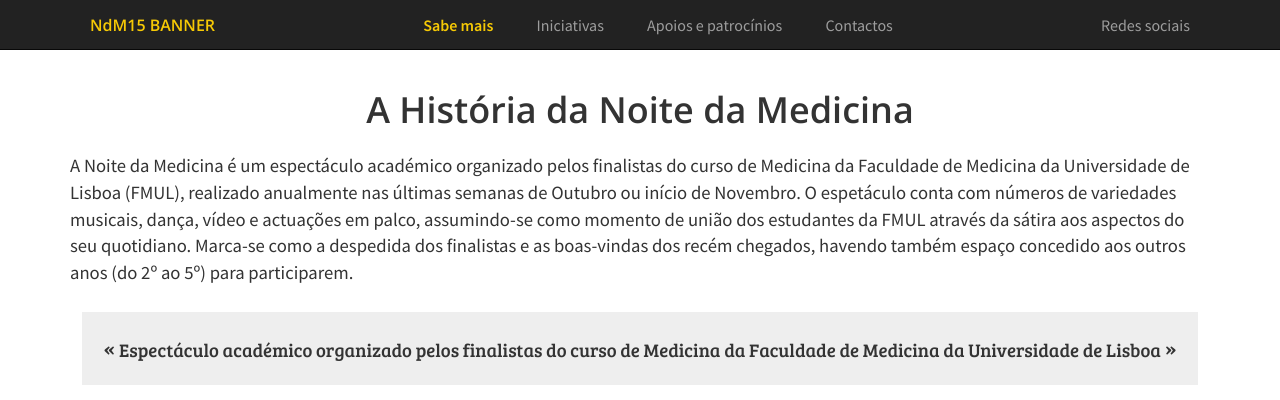
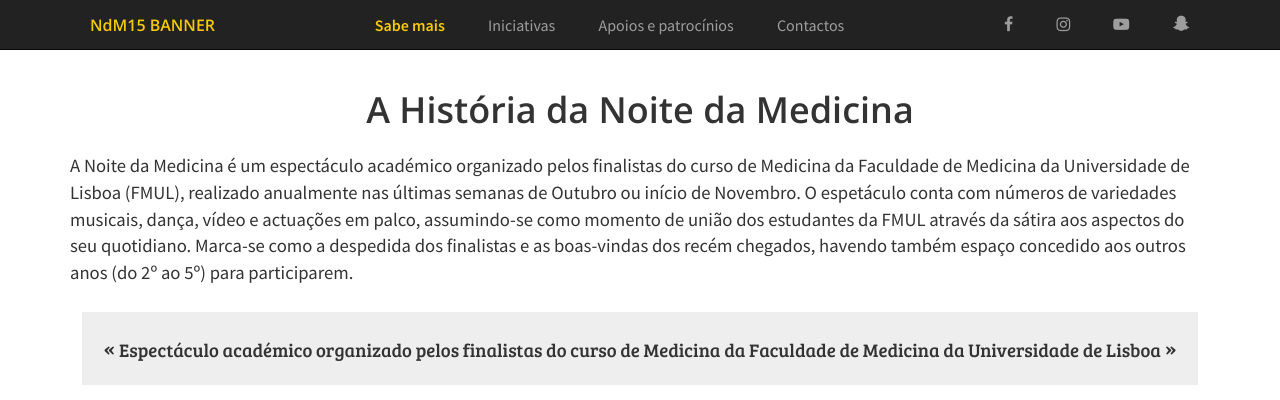
Before and after one commit to abtsousa/noitedamedicina, a PHP site: page /sabemais.html in a window 1280 px wide. Shown: the top 400 px of the page. Run offline with PHP 8.4, Linux system fonts and the light colour scheme; some libraries are stand-ins or nearby versions; some web fonts are replaced.

Commit message:
Social buttons

```diff
--- a/css/main.css
+++ b/css/main.css
@@ -18,9 +18,11 @@
 .quote:before {content: open-quote;display:inline-block;}
 .quote:after {content: close-quote;display:inline-block;}
 .quote p {display:inline;}
-.navbar-inverse .navbar-nav .pull-left a, .navbar-inverse .navbar-nav>.active>a {color:#F6C905; background-color:inherit;font-weight:600;}
+.social a {color:#9d9d9d;}
+.social a:hover {color:white;}
+.navbar-inverse .navbar-nav .logo a, .navbar-inverse .navbar-nav>.active>a {color:#F6C905; background-color:inherit;font-weight:600;}
 .navbar-inverse .navbar-nav li {height:40px; margin: 0px 20px;}
-.navbar-inverse .navbar-nav li a {height:40px;padding:15px 0px;}
+.navbar-inverse .navbar-nav li a, .social li i {height:40px;padding:15px 0px;}
 .navbar-inverse .navbar-nav>.active>a:hover {background-color:inherit;}
 .navbar-inverse .navbar-nav li.middle:hover {background-color:inherit; border-bottom: 2px solid white;}
 .navbar {margin-bottom:0;}
--- a/sabemais.html
+++ b/sabemais.html
@@ -62,7 +62,12 @@
                                 <li><a href="#">One more separated link</a></li>
                             </ul>
                         </li>-->
-                        <li class="social pull-right"><a href="#">Redes sociais</a></li>
+                        <div class="social pull-right">
+                            <li id=facebook><a href=#><p><i class="fa fa-facebook"></i></p><p style=display:none>Facebook</p></a></li>
+                            <li id=instagram><a href=#><p><i class="fa fa-instagram"></i></p><p style=display:none>Instagram</p></a></li>
+                            <li id=youtube><a href=#><p><i class="fa fa-youtube-play"></i></p><p style=display:none>Youtube</p></a></li>
+                            <li id=snapchat><a href=#><p><i class="fa fa-snapchat"></i></p><p style=display:none>Snapchat</p></a></li>
+                        </div>
                     </ul>
                 </div><!--/.nav-collapse -->
             </div>
```
